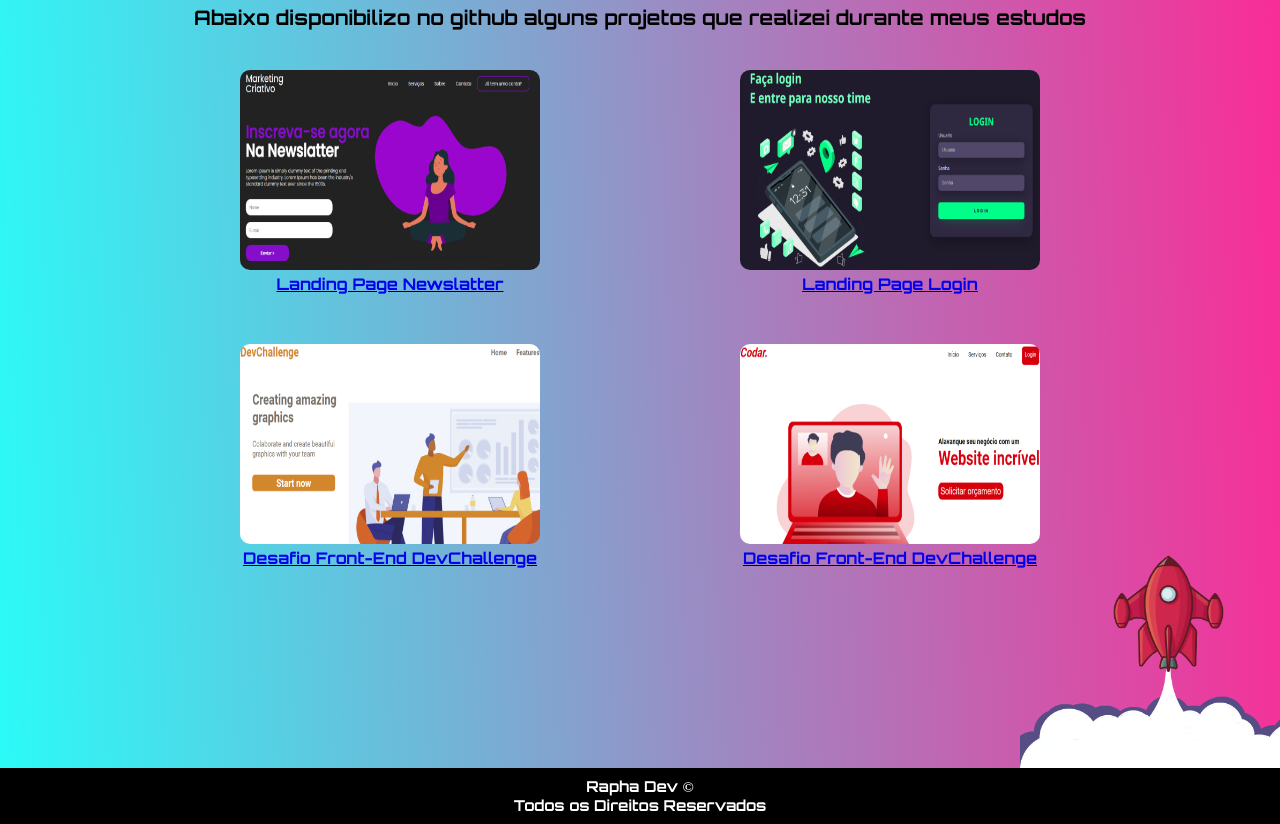
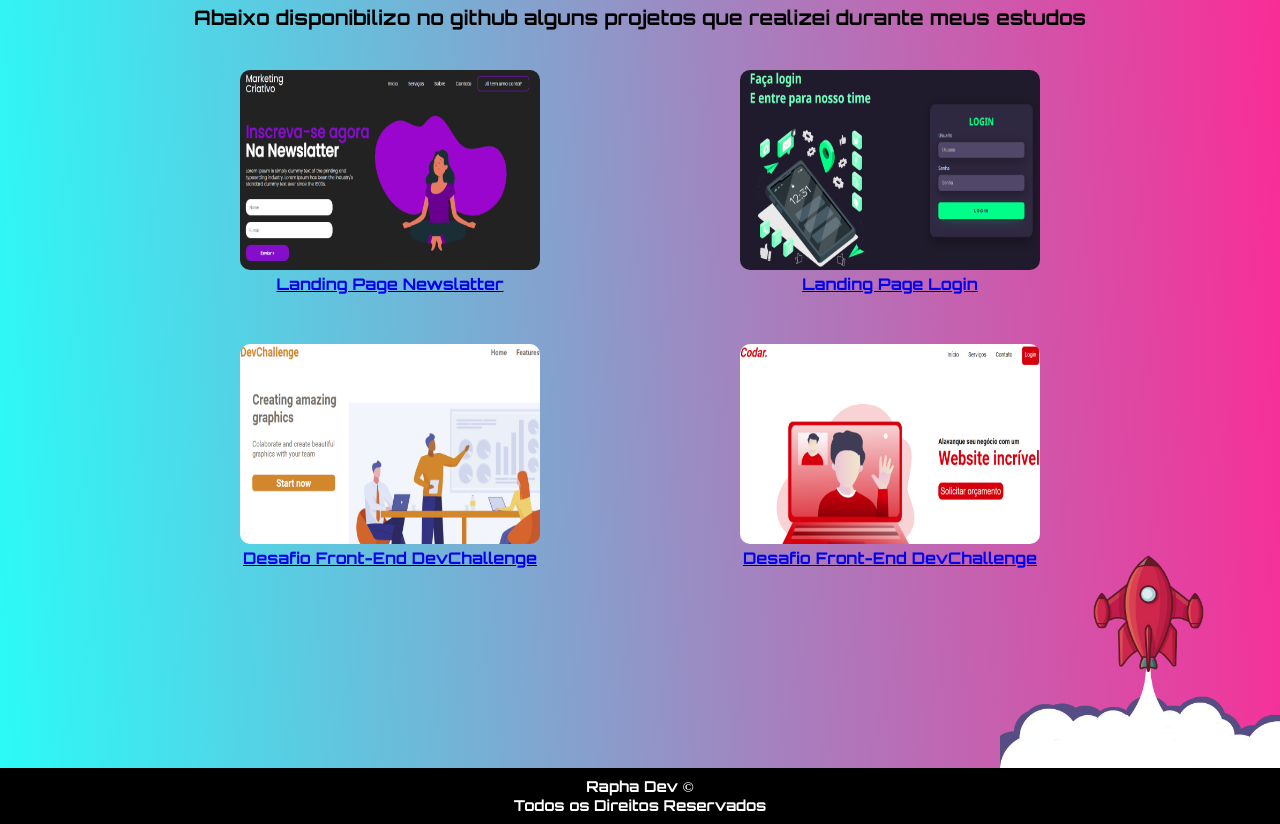
Before and after one commit to darksidees/projetoportifolio, a plain HTML site: page projetos.html in a window 1280 px wide. Shown: the part 183-1007 px from the top of the page. Drawn offline with Linux system fonts and the light colour scheme.

Commit message:
Update style.css

```diff
--- a/style.css
+++ b/style.css
@@ -199,5 +199,5 @@ footer{
     flex-direction: row-reverse;
     position: absolute;
     top: 651px;
-    left: 1020px;
+    left: 1000px;
 }
```
